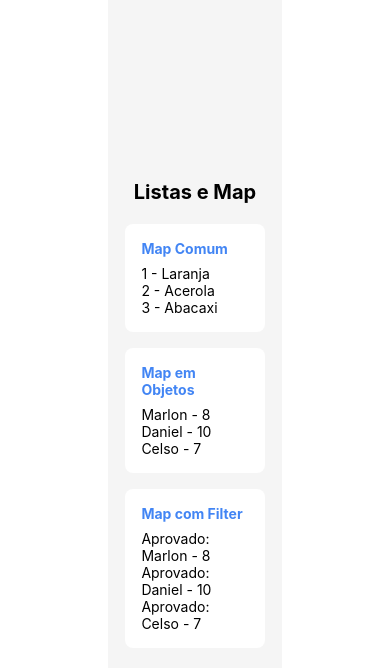
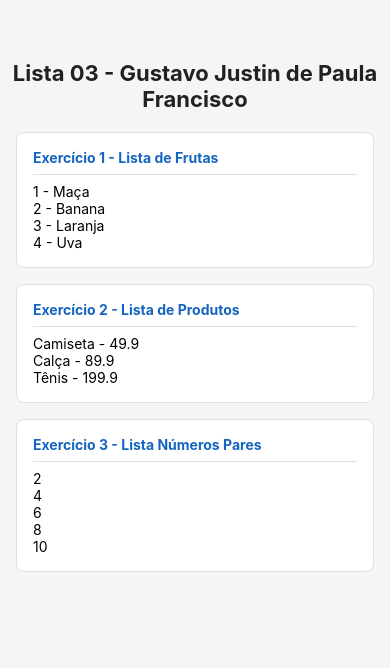
Before and after one commit to GustavoJustin/Aulas-mobile, a React Native app: screen / in a window 390 px wide. Shown: the top 668 px of the page. Built offline with nearby package versions, Linux system fonts and the light colour scheme.

Commit message:
exercicios_lista_1,2,3

```diff
--- a/src/App.js
+++ b/src/App.js
@@ -4,12 +4,15 @@ import Exemplo01 from './jsx_examples/exemplo-01-estrutura';
 import Exemplo02 from './jsx_examples/exemplo-02-expressoes';
 import Exemplo03 from './jsx_examples/exemplo-03-condicionais';
 import Exemplo04 from './jsx_examples/exemplo-04-listas';
+import Lista01 from './jsx_listas/Lista01';
+import Lista02 from './jsx_listas/Lista02';
+import Lista03 from './jsx_listas/Lista03';
 
 
 export default function App() {
   return (
     <View style={styles.container}>
-      <Exemplo04 />
+      <Lista03 />
     </View>
   );
 }
--- a/src/jsx_examples/exemplo-04-listas.js
+++ b/src/jsx_examples/exemplo-04-listas.js
@@ -55,7 +55,7 @@ const styles = StyleSheet.create({
     flex: 1,
     justifyContent: "center",
     alignItems: "center",
-    backgroundColor: "#f5f5f5",
+    backgroundColor: "#f4f4f4",
   },
   titulo: {
     fontSize: 20,
@@ -72,7 +72,7 @@ const styles = StyleSheet.create({
     width: "80%",
     padding: 16,
     marginBottom: 16,
-    backgroundColor: "#fff",
+    backgroundColor: "#cb2727",
     borderRadius: 8,
   },
 });
--- /dev/null
+++ b/src/jsx_listas/Lista01.js
@@ -0,0 +1,82 @@
+import { View, Text, ScrollView, StyleSheet } from "react-native";
+
+export default function() {
+    const linguagem = "JavaScript";
+    const ano = 2025;
+    const preco = 49.9;
+
+function formatarPreco(numero) {
+    return `R$ ${numero.toFixed(2)}`
+}
+
+  return (
+    <ScrollView style={styles.container}>
+      <Text style={styles.titulo}>Lista 01 - Gustavo Justin de Paula Francisco</Text>
+
+      <View style={styles.card}>
+        <Text style={styles.label}>Exercício 1 - View com Text</Text>
+        <View style={styles.container}>
+            <Text style={styles.texto}>Ola</Text>
+            <Text style={styles.texto}>Mundo</Text>
+        </View>
+      </View>
+
+{/* ---------------------------------------------------------------- */}
+
+      <View style={styles.card}>
+        <Text style={styles.label}>Exercício 2 - Variáveis no JSX</Text>
+        <View style={styles.container}>
+            <Text style={styles.texto}>Linguagem: {linguagem}</Text>
+            <Text style={styles.texto}>Ano: {ano}</Text>
+        </View>
+      </View>
+
+{/* ---------------------------------------------------------------- */}
+
+      <View style={styles.card}>
+        <Text style={styles.label}>Exercício 3 - Função no JSX</Text>
+        <View style={styles.container}>
+            <Text style={styles.texto}>Preço formatado: {formatarPreco(preco)}</Text>
+        </View>
+      </View>
+    </ScrollView>
+  );
+}
+
+const styles = StyleSheet.create({
+  container: {
+    flex: 1,
+    backgroundColor: "#F5F5F5",
+    paddingTop: 60
+  },
+  titulo: {
+    fontSize: 22,
+    fontWeight: "bold",
+    textAlign: "center",
+    marginBottom: 20,
+    color: "#212121",
+  },
+  card: {
+    backgroundColor: "#FFF",
+    marginHorizontal: 16,
+    marginBottom: 16,
+    padding: 16,
+    borderRadius: 8,
+    borderWidth: 1,
+    borderColor: "#E0E0E0",
+  },
+  label: {
+    fontSize: 14,
+    fontWeight: "bold",
+    color: "#1565C0",
+    marginBottom: 8,
+    borderBottomWidth: 1,
+    borderBottomColor: "#E0E0E0",
+    paddingBottom: 8,
+  },
+  texto: {
+    fontSize: 14,
+    color: "#424242",
+    lineHeight: 22
+  },
+});
--- /dev/null
+++ b/src/jsx_listas/Lista02.js
@@ -0,0 +1,83 @@
+import { View, Text, ScrollView, StyleSheet } from "react-native";
+
+export default function Lista02() {
+  const loja_aberta = true;
+  const tem_promocao = true;
+  const nota = 7.5;
+
+  function verificarNota(numero) {
+    if (numero >= 7) {
+      return <Text style={{color: "green"}}>Aprovado</Text>
+    }
+    else if (numero >= 5 && nota <7) {
+      return <Text style={{color: "orange"}}>Recuperação</Text>
+    }
+    else if (numero < 5) {
+      return <Text style={{color: "red"}}>Reprovado</Text>
+    }
+  }
+
+  return (
+    <ScrollView style={styles.container}>
+      <Text style={styles.titulo}>Lista 02 - Gustavo Justin de Paula Francisco</Text>
+
+      <View style={styles.card}>
+        <Text style={styles.label}>Exercício 1 - Operador Ternário</Text>
+        <Text style={styles.texto}>Status: {loja_aberta ? "Aberto" : "Fechado"}</Text>
+      </View>
+
+{/* ---------------------------------------------------------------- */}
+
+      <View style={styles.card}>
+        <Text style={styles.label}>Exercício 2 - Operador &&</Text>
+        {tem_promocao && <Text style={styles.texto}>Promoção ativa!
+Aproveite os descontos.</Text>}
+        {!tem_promocao && <Text></Text>}
+      </View>
+
+{/* ---------------------------------------------------------------- */}
+
+      <View style={styles.card}>
+        <Text style={styles.label}>Exercício 3 - Condicionais com Múltiplos Condições</Text>
+        <Text style={styles.texto}>{verificarNota(nota)}</Text>
+      </View>
+    </ScrollView>
+  );
+}
+
+const styles = StyleSheet.create({
+  container: {
+    flex: 1,
+    backgroundColor: "#F5F5F5",
+    paddingTop: 60
+  },
+  titulo: {
+    fontSize: 22,
+    fontWeight: "bold",
+    textAlign: "center",
+    marginBottom: 20,
+    color: "#212121",
+  },
+  card: {
+    backgroundColor: "#FFF",
+    marginHorizontal: 16,
+    marginBottom: 16,
+    padding: 16,
+    borderRadius: 8,
+    borderWidth: 1,
+    borderColor: "#E0E0E0",
+  },
+  label: {
+    fontSize: 14,
+    fontWeight: "bold",
+    color: "#1565C0",
+    marginBottom: 8,
+    borderBottomWidth: 1,
+    borderBottomColor: "#E0E0E0",
+    paddingBottom: 8,
+  },
+  texto: {
+    fontSize: 14,
+    color: "#424242",
+    lineHeight: 22 },
+});
--- /dev/null
+++ b/src/jsx_listas/Lista03.js
@@ -0,0 +1,81 @@
+import { View, Text, ScrollView, StyleSheet } from "react-native";
+
+export default function Lista03() {
+  const frutas = ["Maça", "Banana", "Laranja", "Uva"];
+  const produtos = [
+    {id: 1, nome: "Camiseta", preco: 49.90},
+    {id: 2, nome: "Calça", preco: 89.90},
+    {id: 3, nome: "Tênis", preco: 199.90},
+  ];
+  const numeros = [1, 2, 3, 4, 5, 6, 7, 8, 9, 10];
+
+  return (
+    <ScrollView style={styles.container}>
+      <Text style={styles.titulo}>Lista 03 - Gustavo Justin de Paula Francisco</Text>
+
+      <View style={styles.card}>
+        <Text style={styles.label}>Exercício 1 - Lista de Frutas</Text>
+
+        {frutas.map((fruta, index) => (
+          <Text key={index}>
+            {index + 1} - {fruta}
+          </Text>
+        ))}
+      </View>
+
+{/* ---------------------------------------------------------------- */}
+
+      <View style={styles.card}>
+        <Text style={styles.label}>Exercício 2 - Lista de Produtos</Text>
+
+        {produtos.map((produto) => (
+          <Text key={produto.id}>
+            {produto.nome} - {produto.preco}
+          </Text>
+        ))}
+      </View>
+
+{/* ---------------------------------------------------------------- */}
+
+      <View style={styles.card}>
+        <Text style={styles.label}>Exercício 3 - Lista Números Pares</Text>
+
+        {numeros.filter((numero) => numero % 2 == 0).map((numero) => (
+          <Text key={numero}>
+            {numero}
+          </Text>
+        ))}
+      </View>
+    </ScrollView>
+  );
+}
+
+const styles = StyleSheet.create({
+  container: { flex: 1, backgroundColor: "#F5F5F5", paddingTop: 60 },
+  titulo: {
+    fontSize: 22,
+    fontWeight: "bold",
+    textAlign: "center",
+    marginBottom: 20,
+    color: "#212121",
+  },
+  card: {
+    backgroundColor: "#FFF",
+    marginHorizontal: 16,
+    marginBottom: 16,
+    padding: 16,
+    borderRadius: 8,
+    borderWidth: 1,
+    borderColor: "#E0E0E0",
+  },
+  label: {
+    fontSize: 14,
+    fontWeight: "bold",
+    color: "#1565C0",
+    marginBottom: 8,
+    borderBottomWidth: 1,
+    borderBottomColor: "#E0E0E0",
+    paddingBottom: 8,
+  },
+  texto: { fontSize: 14, color: "#424242", lineHeight: 22 },
+});
```
Also changed, not shown: src/jsx_listas/scaffold.js (added, +44 -0 lines).
